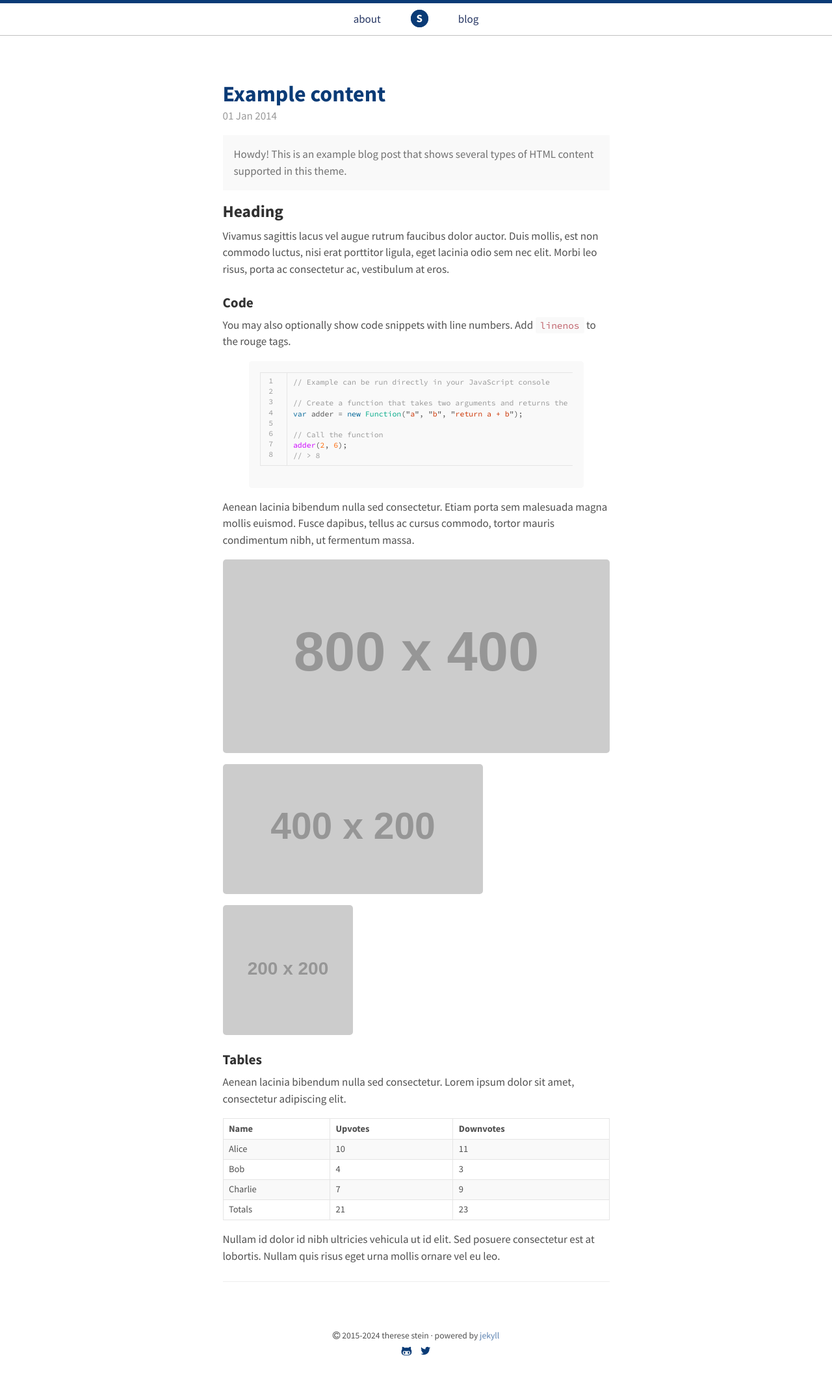
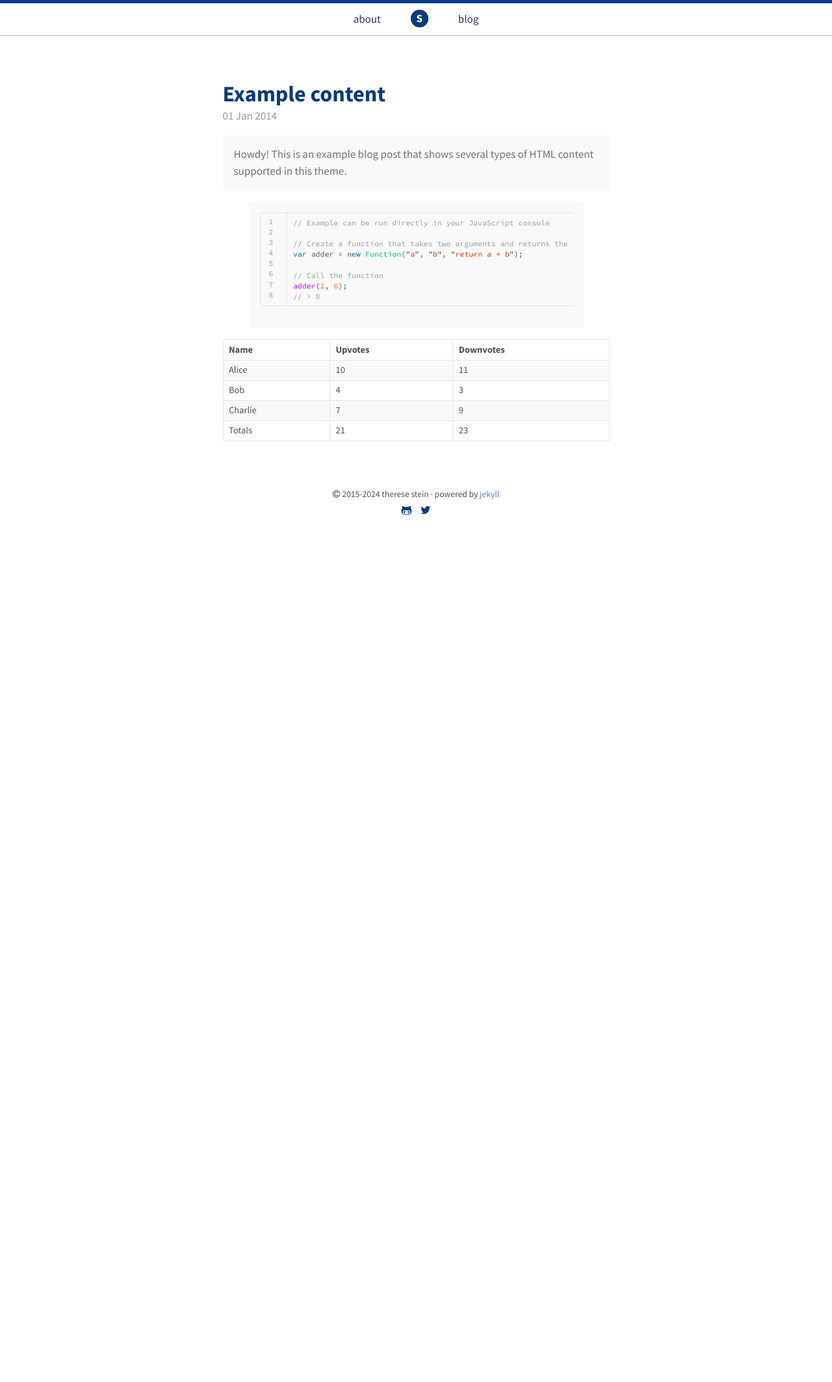
Before and after one commit to ThereseStein/ThereseStein.github.io, a Jekyll site: the page built from blog/_posts/2014-01-01-example-content.md, in a window 1280 px wide. Shown: the whole page at 65% size. Built offline with Jekyll 4.4.1, drawn with Linux system fonts in a browser that asks for light colours; after the commit the page ends 900 px from its top, so only the background shows below that.

Commit message:
Updating blog

```diff
--- a/_sass/components/_navigation.scss
+++ b/_sass/components/_navigation.scss
@@ -8,7 +8,7 @@
   text-align: center;
   margin-bottom: 4rem;
 
-  @media (max-width: 46em) {
+  @media (max-width: 38em) {
     margin-bottom: 2rem;
   }
 
--- a/blog/_posts/2014-01-01-example-content.md
+++ b/blog/_posts/2014-01-01-example-content.md
@@ -9,14 +9,6 @@ excerpt_separator: <!--more-->
   Howdy! This is an example blog post that shows several types of HTML content supported in this theme.
 </div>
 
-## Heading
-
-Vivamus sagittis lacus vel augue rutrum faucibus dolor auctor. Duis mollis, est non commodo luctus, nisi erat porttitor ligula, eget lacinia odio sem nec elit. Morbi leo risus, porta ac consectetur ac, vestibulum at eros.
-
-### Code
-
-You may also optionally show code snippets with line numbers. Add `linenos` to the rouge tags.
-
 {% highlight js linenos %}
 // Example can be run directly in your JavaScript console
 
@@ -27,17 +19,6 @@ var adder = new Function("a", "b", "return a + b");
 adder(2, 6);
 // > 8
 {% endhighlight %}
-
-Aenean lacinia bibendum nulla sed consectetur. Etiam porta sem malesuada magna mollis euismod. Fusce dapibus, tellus ac cursus commodo, tortor mauris condimentum nibh, ut fermentum massa.
-
-
-![placeholder](http://placehold.it/800x400 "Large example image")
-![placeholder](http://placehold.it/400x200 "Medium example image")
-![placeholder](http://placehold.it/200x200 "Small example image")
-
-### Tables
-
-Aenean lacinia bibendum nulla sed consectetur. Lorem ipsum dolor sit amet, consectetur adipiscing elit.
 
 <table>
   <thead>
@@ -72,7 +53,3 @@ Aenean lacinia bibendum nulla sed consectetur. Lorem ipsum dolor sit amet, conse
     </tr>
   </tbody>
 </table>
-
-Nullam id dolor id nibh ultricies vehicula ut id elit. Sed posuere consectetur est at lobortis. Nullam quis risus eget urna mollis ornare vel eu leo.
-
------
```
